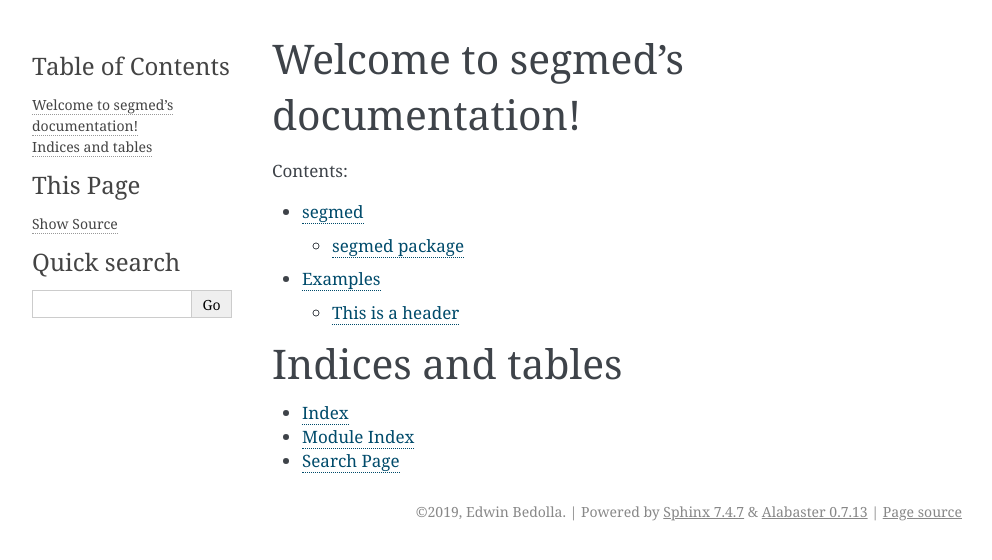
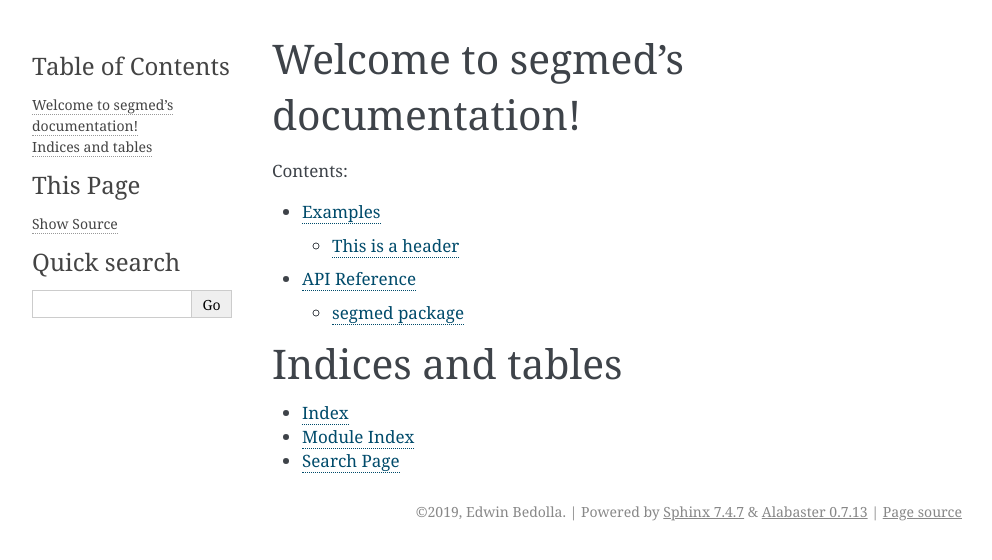
Before and after one commit to edwinb-ai/segmed, a Sphinx documentation site: the page built from docs/source/index.rst, in a window 1280 px wide. Shown: the top 560 px of the page, without its empty margins (148-1140 px from the left). Built offline with Sphinx 7.4.7, drawn with Linux system fonts in a browser that asks for light colours.

Commit message:
:pencil:
Giving some structure to the documentation

```diff
--- a/docs/source/index.rst
+++ b/docs/source/index.rst
@@ -10,8 +10,8 @@
    :maxdepth: 2
    :caption: Contents:
 
+   examples
    modules
-   examples
 
 Indices and tables
 ==================
--- a/docs/source/modules.rst
+++ b/docs/source/modules.rst
@@ -1,5 +1,5 @@
-segmed
-======
+API Reference
+==============
 
 .. toctree::
    :maxdepth: 4
--- a/noxfile.py
+++ b/noxfile.py
@@ -14,6 +14,6 @@
 @nox.session(python=False)
 def docs(session):
     # build the source code docs
-    session.run("sphinx-apidoc", "-f", "-o", "docs/build")
+    session.run("sphinx-apidoc", "-f", "-o", "docs/build", "segmed")
     # build all the documentation to html
     session.run("sphinx-build", "-b", "html", "docs/source", "docs/build")
```
